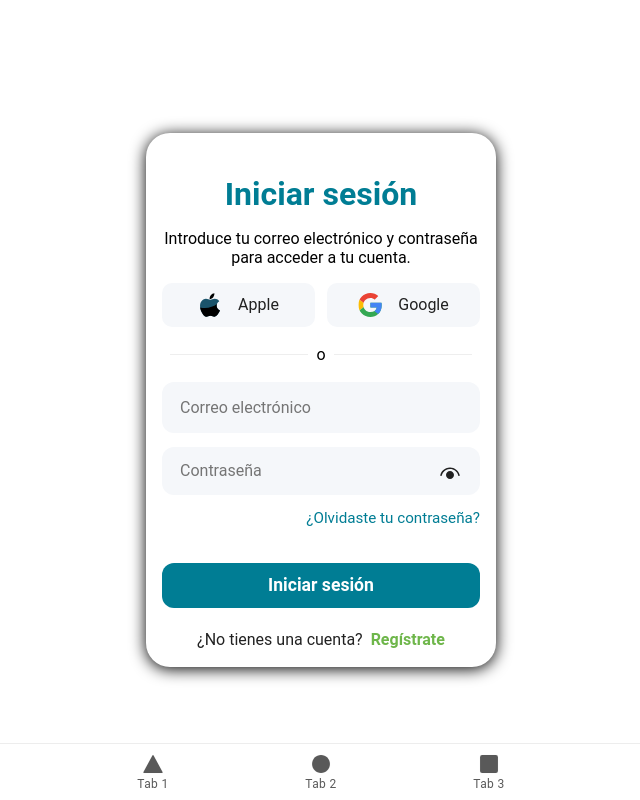
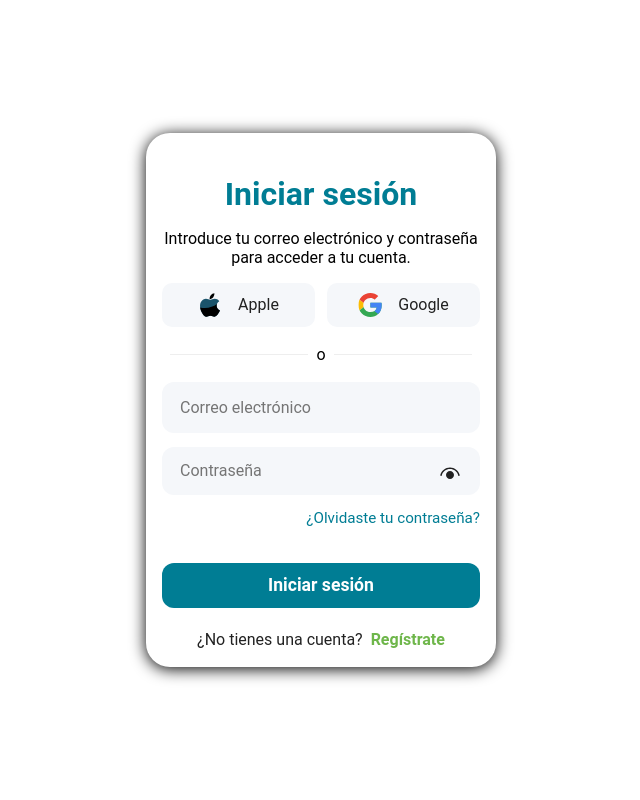
Before and after one commit to Teslol89/alesport, a React (Vite) app in the folder mobile/alesport-app/: page /login in a window 1280 px wide. Shown: the whole page, without its empty margins (319-959 px from the left). Built offline with nearby package versions, Linux system fonts and the light colour scheme.

Commit message:
fix(auth): logout ahora redirige correctamente a /login y oculta la barra de navegación en rutas públicas

```diff
--- a/mobile/alesport-app/src/App.tsx
+++ b/mobile/alesport-app/src/App.tsx
@@ -78,21 +78,31 @@ const App: React.FC = () => {
     <IonApp>
       <IonReactRouter>
         <AuthProvider>
+          <MainRoutes />
+        </AuthProvider>
+      </IonReactRouter>
+    </IonApp>
+  );
+
+// Componente que separa rutas públicas y privadas
+function MainRoutes() {
+  const { isAuthenticated } = useAuth();
+  if (!isAuthenticated) {
+    return (
+      <IonRouterOutlet>
+        <Route exact path="/login" component={Login} />
+        <Route exact path="/" component={RootRedirect} />
+      </IonRouterOutlet>
+    );
+  }
+  return (
     <IonTabs>
       <IonRouterOutlet>
-              {/* Página pública: login (no requiere sesión) */}
-              <Route exact path="/login" component={Login} />
-
-              {/* Páginas privadas: requieren sesión iniciada */}
         <PrivateRoute exact path="/tab1" component={Tab1} />
         <PrivateRoute exact path="/tab2" component={Tab2} />
         <PrivateRoute path="/tab3" component={Tab3} />
-
-              {/* Redirección condicional en la raíz */}
         <Route exact path="/" component={RootRedirect} />
       </IonRouterOutlet>
-
-            {/* Barra de pestañas inferior */}
       <IonTabBar slot="bottom">
         <IonTabButton tab="tab1" href="/tab1">
           <IonIcon aria-hidden="true" icon={triangle} />
@@ -108,10 +118,8 @@ const App: React.FC = () => {
         </IonTabButton>
       </IonTabBar>
     </IonTabs>
-        </AuthProvider>
-      </IonReactRouter>
-    </IonApp>
   );
+}
 };
 
 export default App;
--- a/mobile/alesport-app/src/components/AuthContext.tsx
+++ b/mobile/alesport-app/src/components/AuthContext.tsx
@@ -24,7 +24,7 @@ export const AuthProvider: React.FC<{ children: ReactNode }> = ({ children }) =>
 
   const logout = () => {
     setToken(null);
-    // La redirección la maneja el router según isAuthenticated
+    history.replace("/login");
   };
 
   return (
```
Lines whose indentation alone changed are shown as unchanged.
